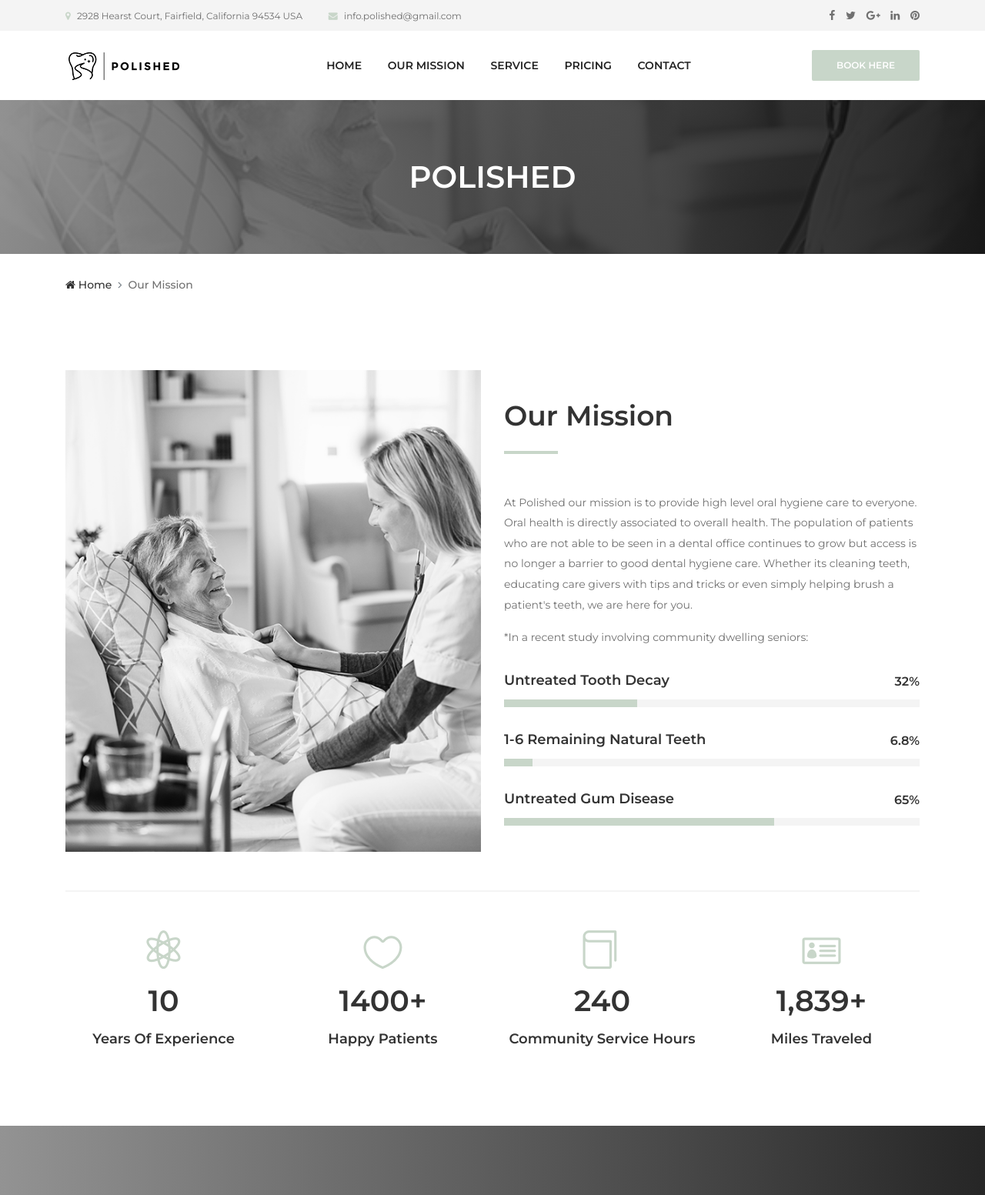
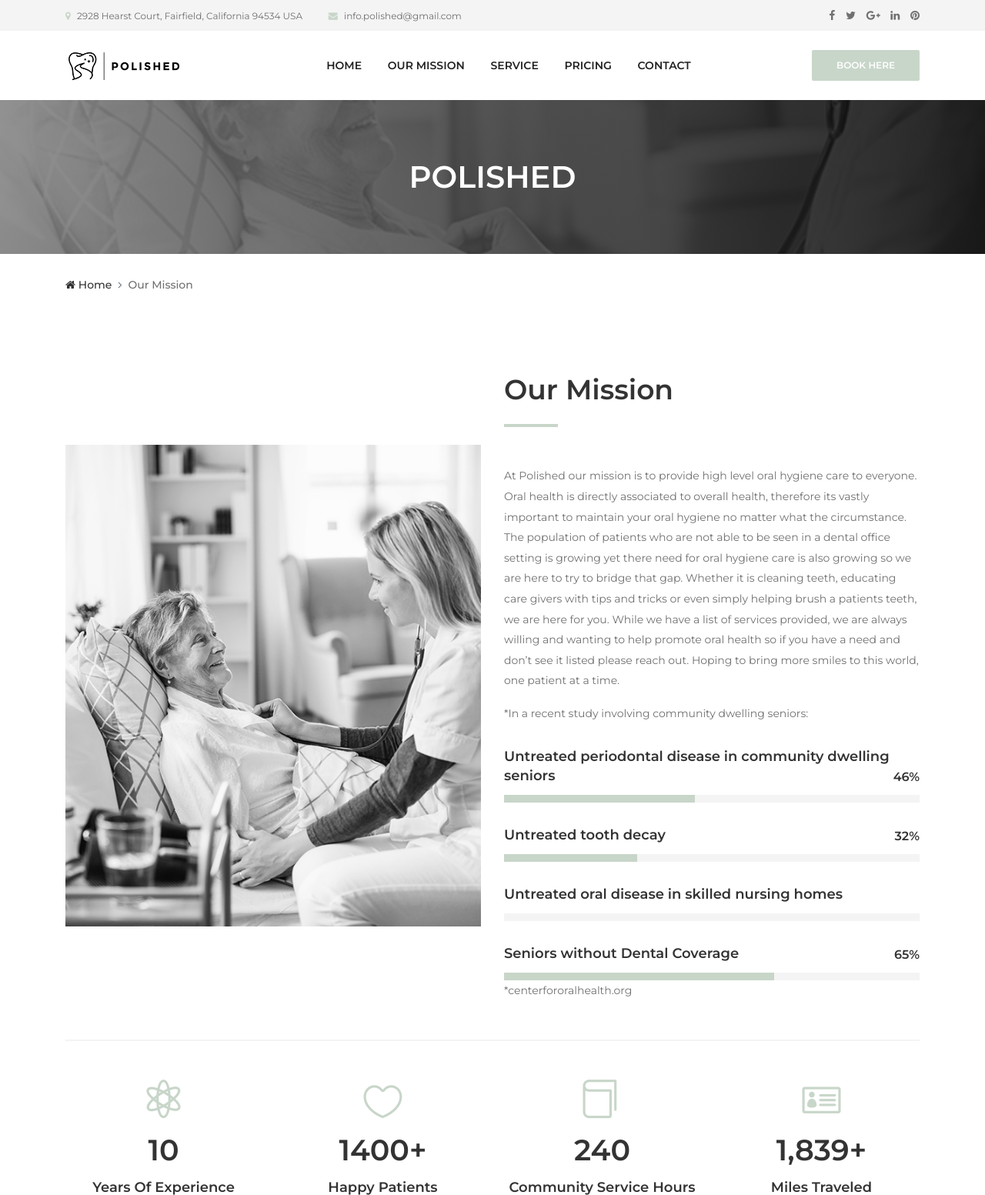
Before and after one commit to bjlamphiear/PolishedDjango, a Django app: page /about.html in a window 1280 px wide. Shown: the top 1553 px of the page at 77% size. Run offline with Django 4.2, Linux system fonts and the light colour scheme; some libraries are stand-ins or nearby versions.

Commit message:
update about us

```diff
--- a/website/templates/about.html
+++ b/website/templates/about.html
@@ -50,34 +50,44 @@
               <h2>Our Mission</h2>
               <div class="line"></div>
             </div>
-            <p>At Polished our mission is to provide high level oral hygiene care to everyone. Oral health is directly associated to overall health. The population of patients who are not able to be seen in a dental office continues to grow but access is no longer a barrier to good dental hygiene care. Whether its cleaning teeth, educating care givers with tips and tricks or even simply helping brush a patient's teeth, we are here for you.</p>
+            <p>At Polished our mission is to provide high level oral hygiene care to everyone. Oral health is directly associated to overall health, therefore its vastly important to maintain your oral hygiene no matter what the circumstance. The population of patients who are not able to be seen in a dental office setting is growing yet there need for oral hygiene care is also growing so we are here to try to bridge that gap. Whether it is cleaning teeth, educating care givers with tips and tricks or even simply helping brush a patients teeth, we are here for you. While we have a list of services provided, we are always willing and wanting to help promote oral health so if you have a need and don’t see it listed please reach out.
+Hoping to bring more smiles to this world, one patient at a time.</p>
             <p> *In a recent study involving community dwelling seniors: </p>
             <!-- Single Skills Area -->
             <div class="single-skills-area mt-30">
-              <h6>Untreated Tooth Decay</h6>
+              <h6>Untreated periodontal disease in community dwelling seniors</h6>
               <div id="bar1" class="barfiller">
                 <span class="tip"></span>
-                <span class="fill" data-percentage="32"></span>
+                <span class="fill" data-percentage="46"></span>
               </div>
             </div>
 
             <!-- Single Skills Area -->
             <div class="single-skills-area mt-30">
-              <h6>1-6 Remaining Natural Teeth</h6>
+              <h6>Untreated tooth decay</h6>
               <div id="bar3" class="barfiller">
                 <span class="tip"></span>
-                <span class="fill" data-percentage="6.8"></span>
+                <span class="fill" data-percentage="32"></span>
+              </div>
+            </div>
+            <!-- Single Skills Area -->
+            <div class="single-skills-area mt-30">
+              <h6>Untreated oral disease in skilled nursing homes</h6>
+              <div id="bar3" class="barfiller">
+                <span class="tip"></span>
+                <span class="fill" data-percentage="65"></span>
               </div>
             </div>
 
             <!-- Single Skills Area -->
             <div class="single-skills-area mt-30">
-              <h6>Untreated Gum Disease</h6>
+              <h6>Seniors without Dental Coverage</h6>
               <div id="bar2" class="barfiller">
                 <span class="tip"></span>
                 <span class="fill" data-percentage="65"></span>
               </div>
             </div>
+            <p> *centerfororalhealth.org </p>
           </div>
         </div>
       </div>
--- a/website/templates/contact.html
+++ b/website/templates/contact.html
@@ -9,7 +9,7 @@
 
 
   <!-- ***** Breadcrumb Area Start ***** -->
-  <div class="breadcumb-area bg-img bg-gradient-overlay" style="background-image: url({% static 'website/img/bg-img/12.jpg' %});">
+  <div class="breadcumb-area bg-img bg-gradient-overlay" style="background-image: url({% static 'website/img/bg-img/Dental3_BlackW.png' %});">
     <div class="container h-100">
       <div class="row h-100 align-items-center">
         <div class="col-12">
--- a/website/templates/service.html
+++ b/website/templates/service.html
@@ -37,7 +37,7 @@
         <!-- Section Heading -->
         <div class="col-12">
           <div class="section-heading text-center">
-            <h6> We offer dental hygiene services on site or in a patient’s home. Our goal is to bridge the gap for people who have limited or no access to dental hygiene care. As licensed registered dental hygienists in alternative practice we are able to treat patients who are unable to receive care in a traditional dental office setting. It no longer matters if the patient is  home bound, has a  mental or physical disability, severe dental phobia, or living in skilled nursing or assisted living facilities, each and every person deserves access to dental hygiene care and we are here to provide it.</h6>
+            <h6>We offer dental hygiene services on site or in a patient’s home.  As licensed registered dental hygienists in alternative practice, we are able to treat patients who are unable to receive care in a traditional dental office setting. It no longer matters if the patient is home bound, has a mental or physical disability, severe dental phobia, or living in skilled nursing or assisted living facilities, each and every person deserves access to dental hygiene care and we are here to provide it.</h6>
             <div class="line"></div>
           </div>
         </div>
```
